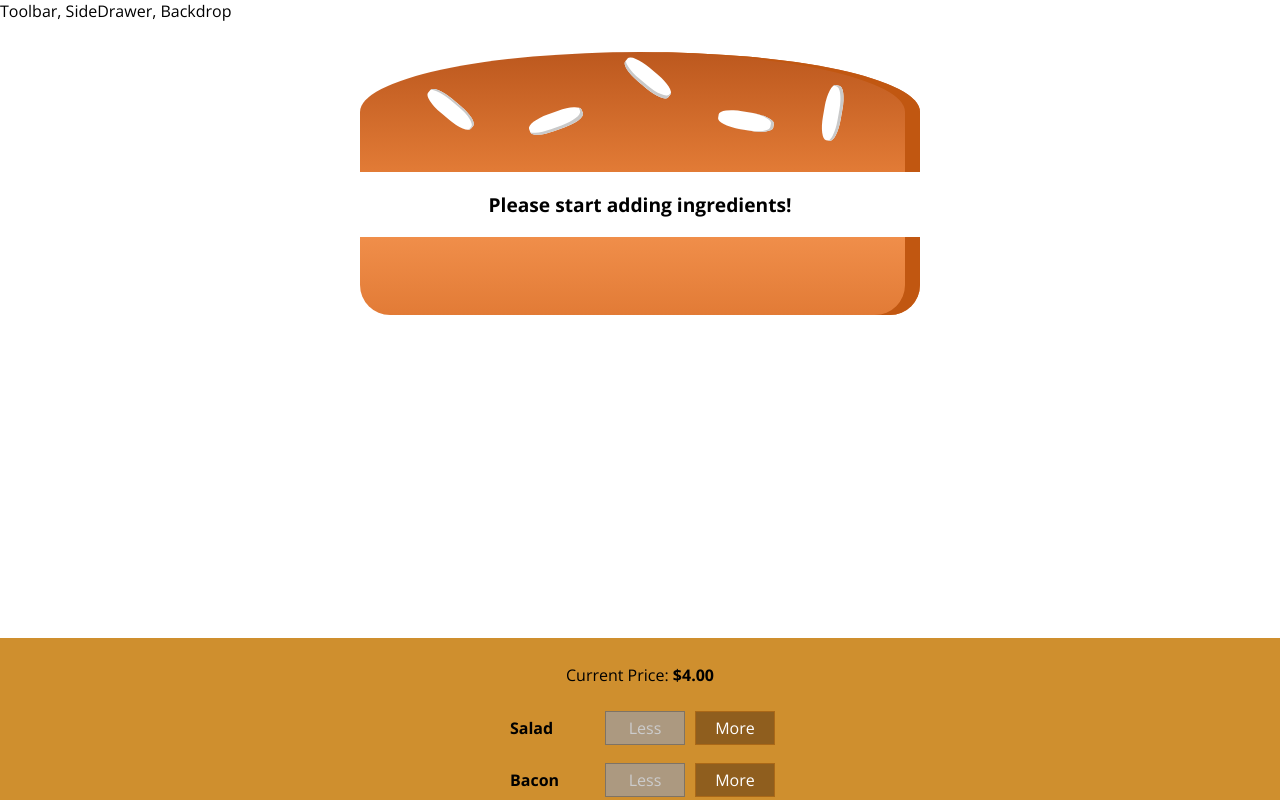
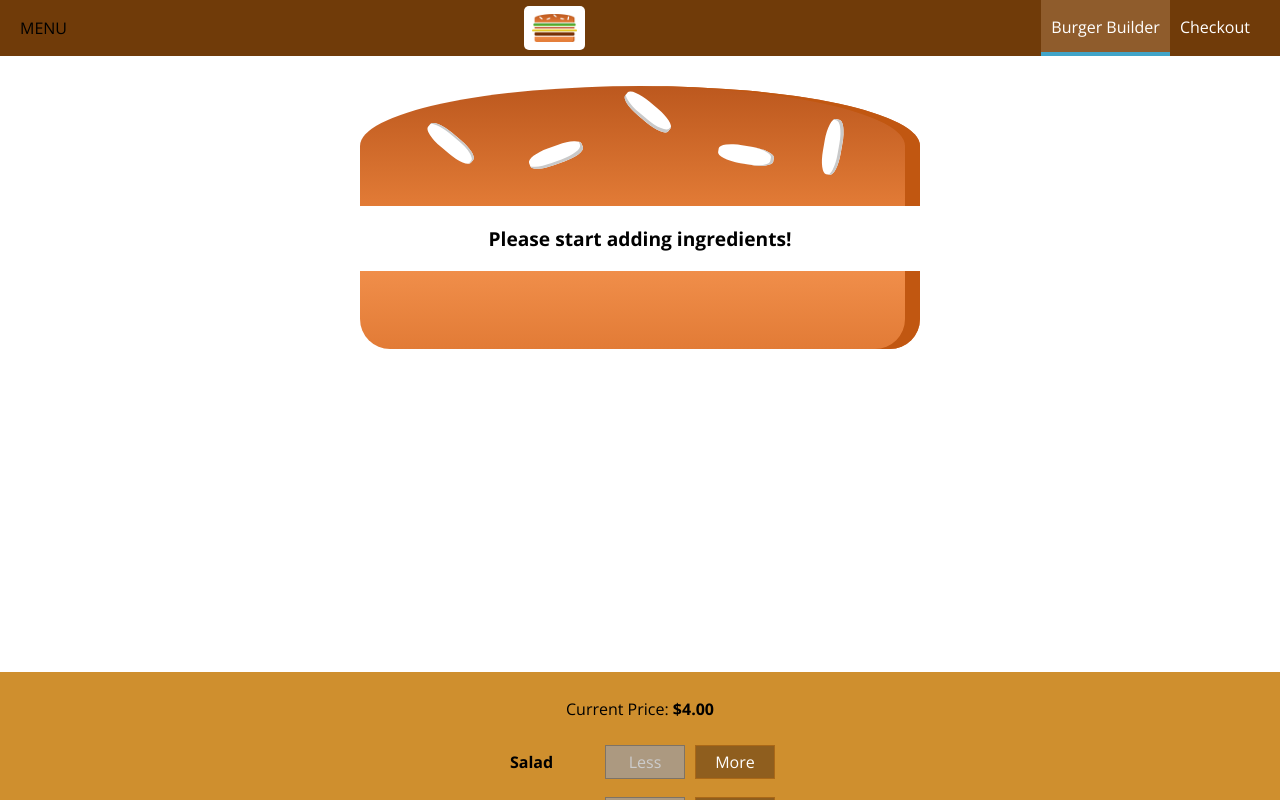
Before and after one commit to abequinonez/react-burger-builder, a React app: page / in a window 1280 px wide. Shown: the top 800 px of the page. Built offline with nearby package versions, Linux system fonts and the light colour scheme.

Commit message:
feat: Add Toolbar component

```diff
--- a/src/components/Layout/Layout.css
+++ b/src/components/Layout/Layout.css
@@ -1,3 +1,3 @@
 .Content {
-  margin-top: 16px;
+  margin-top: 72px;
 }
--- a/src/components/Layout/Layout.js
+++ b/src/components/Layout/Layout.js
@@ -1,10 +1,11 @@
 import React, { Fragment } from 'react';
 
 import classes from './Layout.css';
+import Toolbar from '../Navigation/Toolbar/Toolbar';
 
 const layout = props => (
   <Fragment>
-    <div>Toolbar, SideDrawer, Backdrop</div>
+    <Toolbar />
     <main className={classes.Content}>{props.children}</main>
   </Fragment>
 );
--- /dev/null
+++ b/src/components/Logo/Logo.css
@@ -0,0 +1,11 @@
+.Logo {
+  height: 80%;
+  box-sizing: border-box;
+  border-radius: 5px;
+  padding: 8px;
+  background-color: white;
+}
+
+.Logo img {
+  height: 100%;
+}
--- /dev/null
+++ b/src/components/Logo/Logo.js
@@ -0,0 +1,12 @@
+import React from 'react';
+
+import burgerLogo from '../../assets/images/burger-logo.png';
+import classes from './Logo.css';
+
+const logo = () => (
+  <div className={classes.Logo}>
+    <img src={burgerLogo} alt="Burger logo" />
+  </div>
+);
+
+export default logo;
--- /dev/null
+++ b/src/components/Navigation/NavigationItems/NavigationItem/NavigationItem.css
@@ -0,0 +1,24 @@
+.NavigationItem {
+  margin: 0;
+  box-sizing: border-box;
+  display: flex;
+  height: 100%;
+  align-items: center;
+}
+
+.NavigationItem a {
+  display: block;
+  color: white;
+  text-decoration: none;
+  height: 100%;
+  padding: 16px 10px;
+  border-bottom: 4px solid transparent;
+  box-sizing: border-box;
+}
+
+.NavigationItem a:hover,
+.NavigationItem a:active,
+.NavigationItem a.active {
+  background-color: #8f5c2c;
+  border-bottom: 4px solid #40a4c8;
+}
--- /dev/null
+++ b/src/components/Navigation/NavigationItems/NavigationItem/NavigationItem.js
@@ -0,0 +1,13 @@
+import React from 'react';
+
+import classes from './NavigationItem.css';
+
+const navigationItem = props => (
+  <li className={classes.NavigationItem}>
+    <a href={props.link} className={props.active ? classes.active : null}>
+      {props.children}
+    </a>
+  </li>
+);
+
+export default navigationItem;
--- /dev/null
+++ b/src/components/Navigation/NavigationItems/NavigationItems.css
@@ -0,0 +1,8 @@
+.NavigationItems {
+  margin: 0;
+  padding: 0;
+  list-style: none;
+  display: flex;
+  align-items: center;
+  height: 100%;
+}
--- /dev/null
+++ b/src/components/Navigation/NavigationItems/NavigationItems.js
@@ -0,0 +1,15 @@
+import React from 'react';
+
+import classes from './NavigationItems.css';
+import NavigationItem from './NavigationItem/NavigationItem';
+
+const navigationItems = () => (
+  <ul className={classes.NavigationItems}>
+    <NavigationItem link="/" active>
+      Burger Builder
+    </NavigationItem>
+    <NavigationItem link="/">Checkout</NavigationItem>
+  </ul>
+);
+
+export default navigationItems;
--- /dev/null
+++ b/src/components/Navigation/Toolbar/Toolbar.css
@@ -0,0 +1,18 @@
+.Toolbar {
+  width: 100%;
+  height: 56px;
+  position: fixed;
+  top: 0;
+  left: 0;
+  background-color: #703b09;
+  display: flex;
+  justify-content: space-between;
+  align-items: center;
+  padding: 0 20px;
+  box-sizing: border-box;
+  z-index: 90;
+}
+
+.Toolbar nav {
+  height: 100%;
+}
--- /dev/null
+++ b/src/components/Navigation/Toolbar/Toolbar.js
@@ -0,0 +1,17 @@
+import React from 'react';
+
+import classes from './Toolbar.css';
+import Logo from '../../Logo/Logo';
+import NavigationItems from '../NavigationItems/NavigationItems';
+
+const toolbar = props => (
+  <header className={classes.Toolbar}>
+    <div>MENU</div>
+    <Logo />
+    <nav>
+      <NavigationItems />
+    </nav>
+  </header>
+);
+
+export default toolbar;
```
Also changed, not shown: src/assets/images/burger-logo.png (added).
